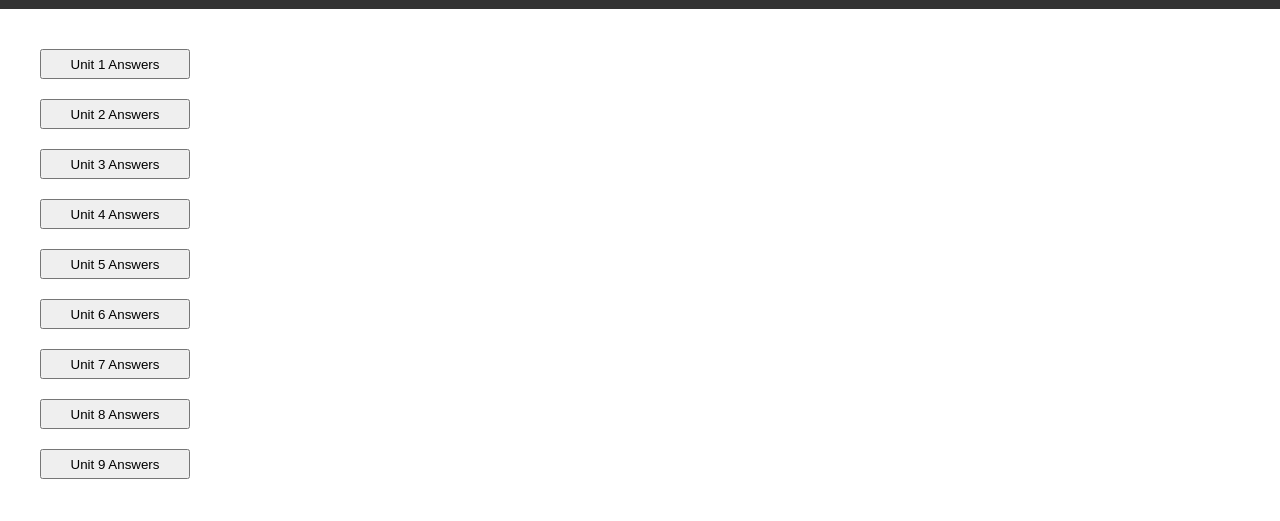
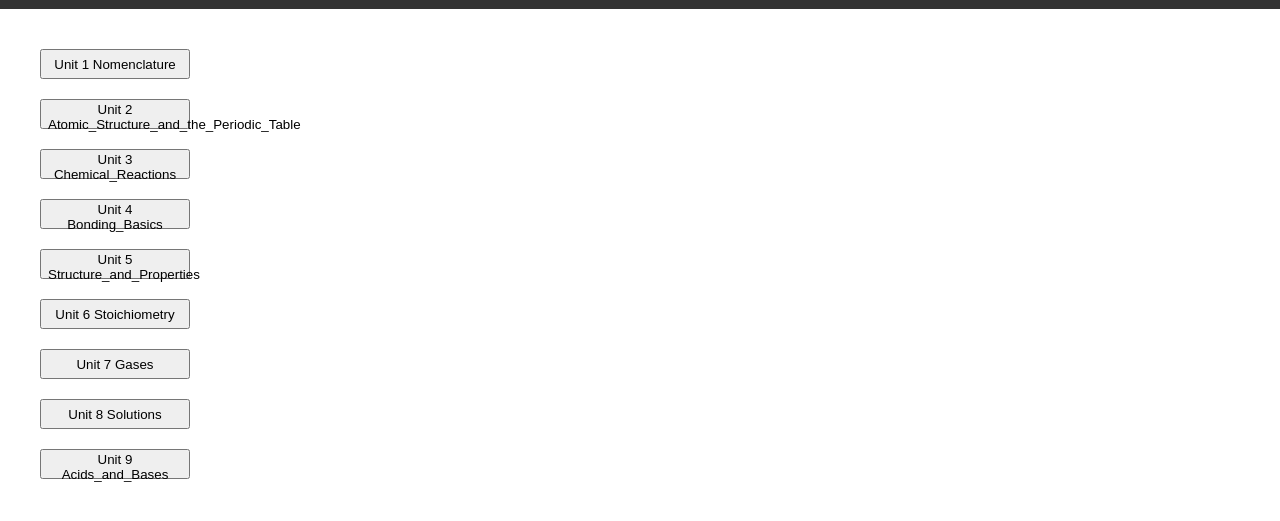
Before and after one commit to zharnite/Flinn-AP-Chem, a plain HTML site: page index.html in a window 1280 px wide. Shown: the part 61-582 px from the top of the page. Drawn offline with Linux system fonts and the light colour scheme.

Commit message:
Update index.html

```diff
--- a/index.html
+++ b/index.html
@@ -57,31 +57,31 @@
 		</div>
 
 		<div id="content">
-			<button onclick="unit(1);">Unit 1 Answers</button>
+			<button onclick="unit(1);">Unit 1 Nomenclature</button>
 			<div id="addHere_1" class="unit_divs"></div>
 
-			<button onclick="unit(2);">Unit 2 Answers</button>
+			<button onclick="unit(2);">Unit 2 Atomic_Structure_and_the_Periodic_Table</button>
 			<div id="addHere_2" class="unit_divs"></div>
 
-			<button onclick="unit(3);">Unit 3 Answers</button>
+			<button onclick="unit(3);">Unit 3 Chemical_Reactions</button>
 			<div id="addHere_3" class="unit_divs"></div>
 
-			<button onclick="unit(4);">Unit 4 Answers</button>
+			<button onclick="unit(4);">Unit 4 Bonding_Basics</button>
 			<div id="addHere_4" class="unit_divs"></div>
 
-			<button onclick="unit(5);">Unit 5 Answers</button>
+			<button onclick="unit(5);">Unit 5 Structure_and_Properties</button>
 			<div id="addHere_5" class="unit_divs"></div>
 
-			<button onclick="unit(6);">Unit 6 Answers</button>
+			<button onclick="unit(6);">Unit 6 Stoichiometry</button>
 			<div id="addHere_6" class="unit_divs"></div>
 
-			<button onclick="unit(7);">Unit 7 Answers</button>
+			<button onclick="unit(7);">Unit 7 Gases</button>
 			<div id="addHere_7" class="unit_divs"></div>
 
-			<button onclick="unit(8);">Unit 8 Answers</button>
+			<button onclick="unit(8);">Unit 8 Solutions</button>
 			<div id="addHere_8" class="unit_divs"></div>
 
-			<button onclick="unit(9);">Unit 9 Answers</button>
+			<button onclick="unit(9);">Unit 9 Acids_and_Bases</button>
 			<div id="addHere_9" class="unit_divs"></div>
 		</div>
 		<script>
```
